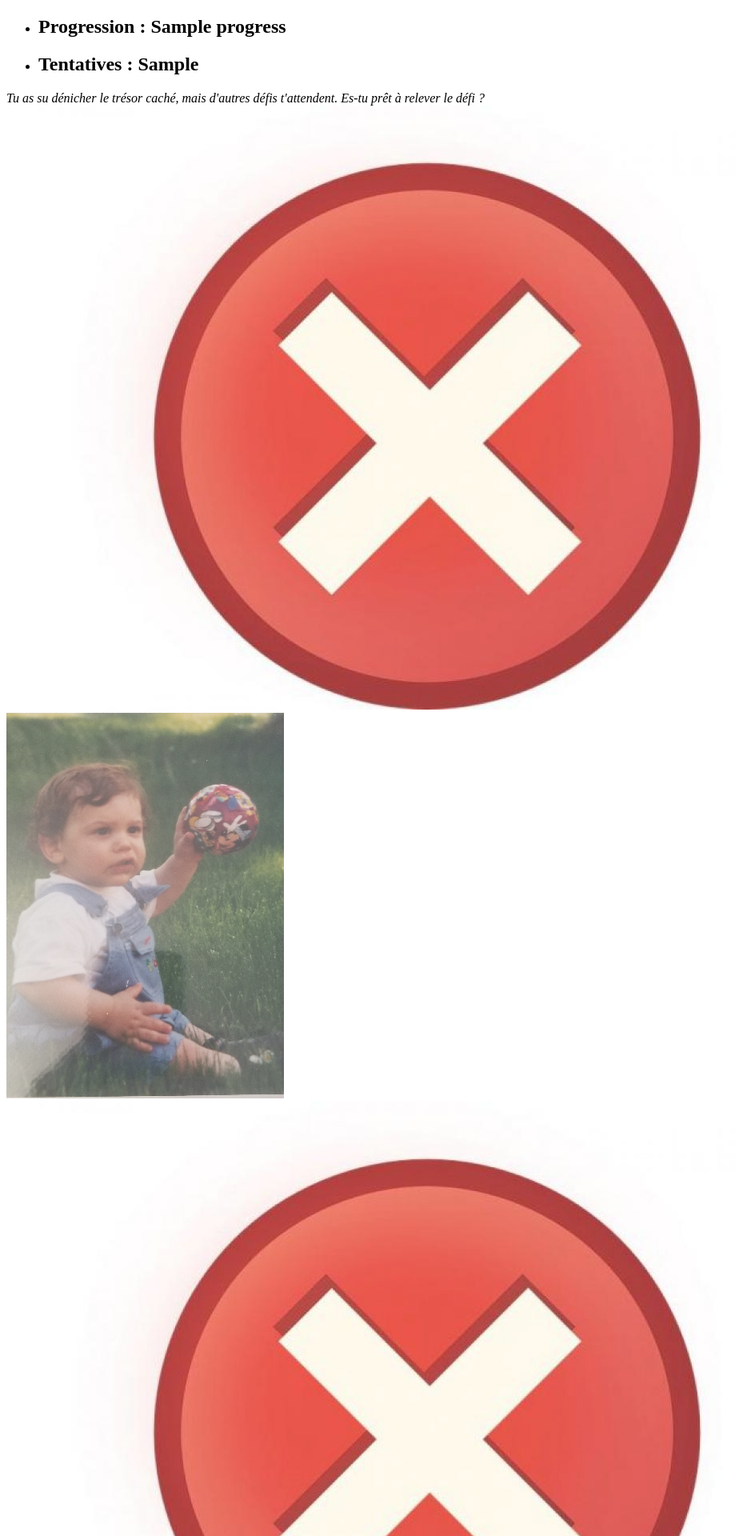
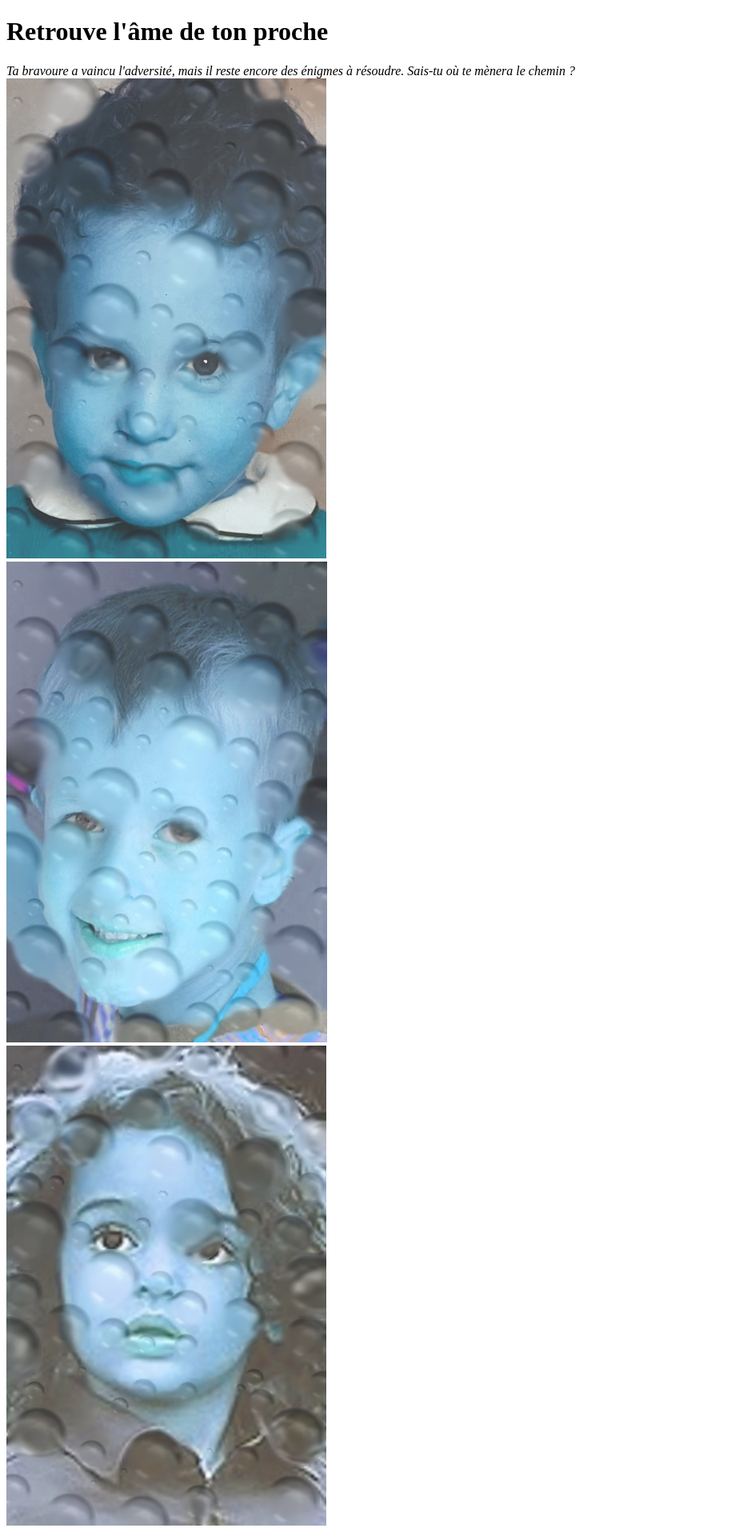
Before and after one commit to quentinelbit/EVJ-VAL, a Symfony app: template templates/home/marwane.html.twig in a window 1280 px wide. Shown: the top 1920 px of the page at 80% size, without its empty margins (0-934 px from the left). Run offline with Twig, Linux system fonts and the light colour scheme; the template is opened without the code that fills it: most values are stand-ins (such as "Sample title", 1, 10 or a date in 2020); some libraries are stand-ins or nearby versions.

Commit message:
Bard/Mar

```diff
--- a/docker-compose.yml
+++ b/docker-compose.yml
@@ -7,7 +7,7 @@ services:
     environment:
       POSTGRES_DB: ${POSTGRES_DB:-app}
       # You should definitely change the password in production
-      POSTGRES_PASSWORD: ${POSTGRES_PASSWORD:-2a7e04bd957fb5ab3f04129d9abfcdeb}
+      POSTGRES_PASSWORD: ${POSTGRES_PASSWORD:-!ChangeMe!}
       POSTGRES_USER: ${POSTGRES_USER:-app}
     volumes:
       - db-data:/var/lib/postgresql_evj/data:rw
--- a/templates/home/alexandre.html.twig
+++ b/templates/home/alexandre.html.twig
@@ -8,13 +8,13 @@
 
     <div class="grid">
         <a href="{{ path('app_check', {'check': 'f8d9024e1efc5c82b039694d66704264'}) }}">
-            <article><img src="{{ asset('build/images/3/todo.jpg') }}" alt="photo1" class="brand-image img-circle" style="opacity: .8"></article>
+            <article><img src="{{ asset('build/images/3/83ba10280c7e692032728377ade4ef97.jpg') }}" alt="photo1" class="brand-image img-circle" style="opacity: .8"></article>
         </a>
         <a href="{{ path('app_check', {'check': '430ffce71acf97c407c7083ddf6a2436'}) }}">
-            <article><img src="{{ asset('build/images/3/todo.jpg') }}" alt="photo1" class="brand-image img-circle" style="opacity: .8"></article>
+            <article><img src="{{ asset('build/images/3/236bcc21f862d3bea8afa3b8f1a84332.jpg') }}" alt="photo1" class="brand-image img-circle" style="opacity: .8"></article>
         </a>
         <a href="{{ path('app_check', {'check': 'f2aa9d222cd44e8b1f18b1e767928c48'}) }}">
-            <article><img src="{{ asset('build/images/3/todoGood.jpg') }}" alt="photo1" class="brand-image img-circle" style="opacity: .8"></article>
+            <article><img src="{{ asset('build/images/3/fcf733e93912cc98d5f8c1ae58996067.png') }}" alt="photo1" class="brand-image img-circle" style="opacity: .8"></article>
         </a>
     </div>
 
--- a/templates/home/marwane.html.twig
+++ b/templates/home/marwane.html.twig
@@ -2,6 +2,21 @@
 
 {% block body %}
 
+    <h1>Retrouve l'âme de ton proche</h1>
+    <i>Ta bravoure a vaincu l'adversité, mais il reste encore des énigmes à résoudre. Sais-tu où te mènera le chemin ?</i>
+
+
+    <div class="grid">
+        <a href="{{ path('app_check', {'check': '165ccfde8c18f0a529a46c9fb0e1403f'}) }}">
+            <article><img src="{{ asset('build/images/4/f9ab7fb525eb8e806b436c858bcbca8c.jpg') }}" alt="photo1" class="brand-image img-circle" style="opacity: .8"></article>
+        </a>
+        <a href="{{ path('app_check', {'check': '3fe424a77729dcb3df706e7a1ba8d43a'}) }}">
+            <article><img src="{{ asset('build/images/4/6fbd17e33733f71045ac18a854250d28.jpg') }}" alt="photo1" class="brand-image img-circle" style="opacity: .8"></article>
+        </a>
+        <a href="{{ path('app_check', {'check': '0f2123794e5e3cac42bd76de5f4c3494'}) }}">
+            <article><img src="{{ asset('build/images/4/1eed2095bfc8e81e5f401eb7bfd93ac2.jpg') }}" alt="photo1" class="brand-image img-circle" style="opacity: .8"></article>
+        </a>
+    </div>
 
     <nav>
         <ul>
@@ -12,29 +27,14 @@
         </ul>
     </nav>
 
-    <i>Tu as su dénicher le trésor caché, mais d'autres défis t'attendent. Es-tu prêt à relever le défi ?</i>
-
-
-    <div class="grid">
-        <a href="{{ path('app_check', {'check': '185d705ec084b51ff195e5522ce4efd4'}) }}">
-            <article><img src="{{ asset('build/images/erreur.jpg') }}" alt="photo1" class="brand-image img-circle" style="opacity: .8"></article>
-        </a>
-        <a href="{{ path('app_check', {'check': '5d5b5f5f51abce75f4927f5d4c27b4d8'}) }}">
-            <article><img src="{{ asset('build/images/9f6e6800cfae7749eb6c486619254b9c.png') }}" alt="photo1" class="brand-image img-circle" style="opacity: .8"></article>
-        </a>
-        <a href="{{ path('app_check', {'check': '95752ae7395feebfd6e72f432fc11058'}) }}">
-            <article><img src="{{ asset('build/images/erreur.jpg') }}" alt="photo1" class="brand-image img-circle" style="opacity: .8"></article>
-        </a>
-    </div>
-
 
     <article>
         <h1>Âmes retrouvées</h1>
 
         <div class="grid">
-            <div><img src="{{ asset('build/images/80c71ea749c4d38d7c6f09337279db33.png') }}" alt="photo1" class="brand-image img-circle" style="opacity: .8"></div>
-            <div></div>
-            <div></div>
+            <div><img src="{{ asset('build/images/1/a59097b33cdb3bf9b8991a71fe87dd65.jpg') }}" alt="photo1" class="brand-image img-circle" style="opacity: .8"></div>
+            <div><img src="{{ asset('build/images/2/72b6986b6a13c2dcc52df763cea327af.jpg') }}" alt="photo1" class="brand-image img-circle" style="opacity: .8"></div>
+            <div><img src="{{ asset('build/images/3/099df458f8af1b13340cabd8882e5e80.png') }}" alt="photo1" class="brand-image img-circle" style="opacity: .8"></div>
             <div></div>
             <div></div>
             <div></div>
```
Also changed, not shown: src/Controller/HomeController.php (+10 -1 lines), assets/images/3/099df458f8af1b13340cabd8882e5e80.png (added), assets/images/3/236bcc21f862d3bea8afa3b8f1a84332.jpg (added), assets/images/3/83ba10280c7e692032728377ade4ef97.jpg (added), assets/images/3/fcf733e93912cc98d5f8c1ae58996067.png (added), assets/images/4/1eed2095bfc8e81e5f401eb7bfd93ac2.jpg (added), assets/images/4/6fbd17e33733f71045ac18a854250d28.jpg (added), assets/images/4/d804f18bbb3b2af2c13f052e0de4c303.jpg (added), assets/images/4/f9ab7fb525eb8e806b436c858bcbca8c.jpg (added).
